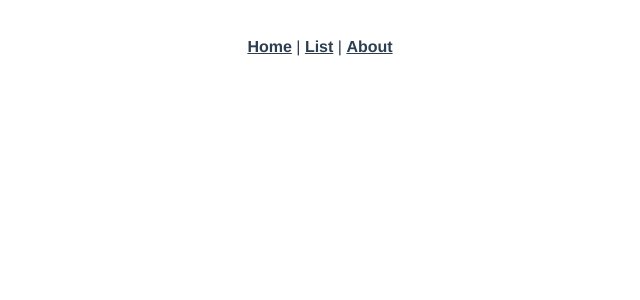
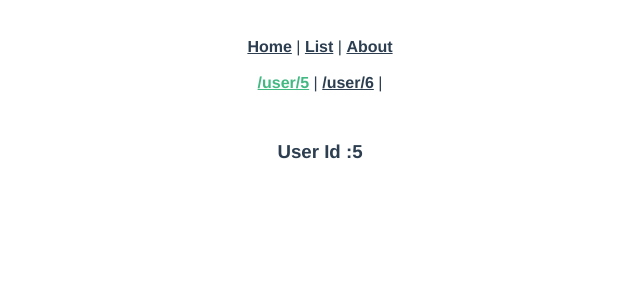
Before and after one commit to ruxue777/vue_cli02, a Vue app: page /user/5 in a window 1280 px wide. Shown: the top 300 px of the page, without its empty margins (320-960 px from the left). Built offline with nearby package versions, Linux system fonts and the light colour scheme.

Commit message:
路由捕获

```diff
--- a/src/App.vue
+++ b/src/App.vue
@@ -4,10 +4,27 @@
       <router-link to="/">Home</router-link> |
       <router-link to="/list">List</router-link> |
       <router-link to="/about">About</router-link>
+
+      <br><br>
+
+      <router-link to="/user/5">/user/5</router-link> |
+      <router-link to="/user/6">/user/6</router-link> |
+
     </div>
     <router-view/>
   </div>
 </template>
+
+<script>
+export default {
+  watch :{
+    $route(to,from){
+      console.log(to);
+      console.log(from);
+    }
+  }
+}
+</script>
 
 <style>
 #app {
--- a/src/router/index.js
+++ b/src/router/index.js
@@ -2,7 +2,7 @@ import Vue from 'vue'
 import VueRouter from 'vue-router'
 import Home from '../views/Home.vue'
 import List from '../views/List.vue'
-
+import User from '../views/User.vue'
 
 Vue.use(VueRouter)
 
@@ -16,6 +16,15 @@ const routes = [
     path: '/list',
     name: 'List',
     component: List
+  },{
+    path: '/user/:id',
+    name: 'User',
+    component: User
+  },
+  {
+    path: '/user-*',
+    name: 'Home',
+    component: Home
   },
   {
     path: '/about',
--- /dev/null
+++ b/src/views/User.vue
@@ -0,0 +1,13 @@
+<template>
+  <h3>User Id :{{$route.params.id}}</h3>
+</template>
+
+<script>
+export default {
+    name :'User'
+}
+</script>
+
+<style>
+
+</style>
--- /dev/null
+++ b/vue.config.js
@@ -0,0 +1,3 @@
+module.exports = {
+    publicPath : '/'
+}
```
